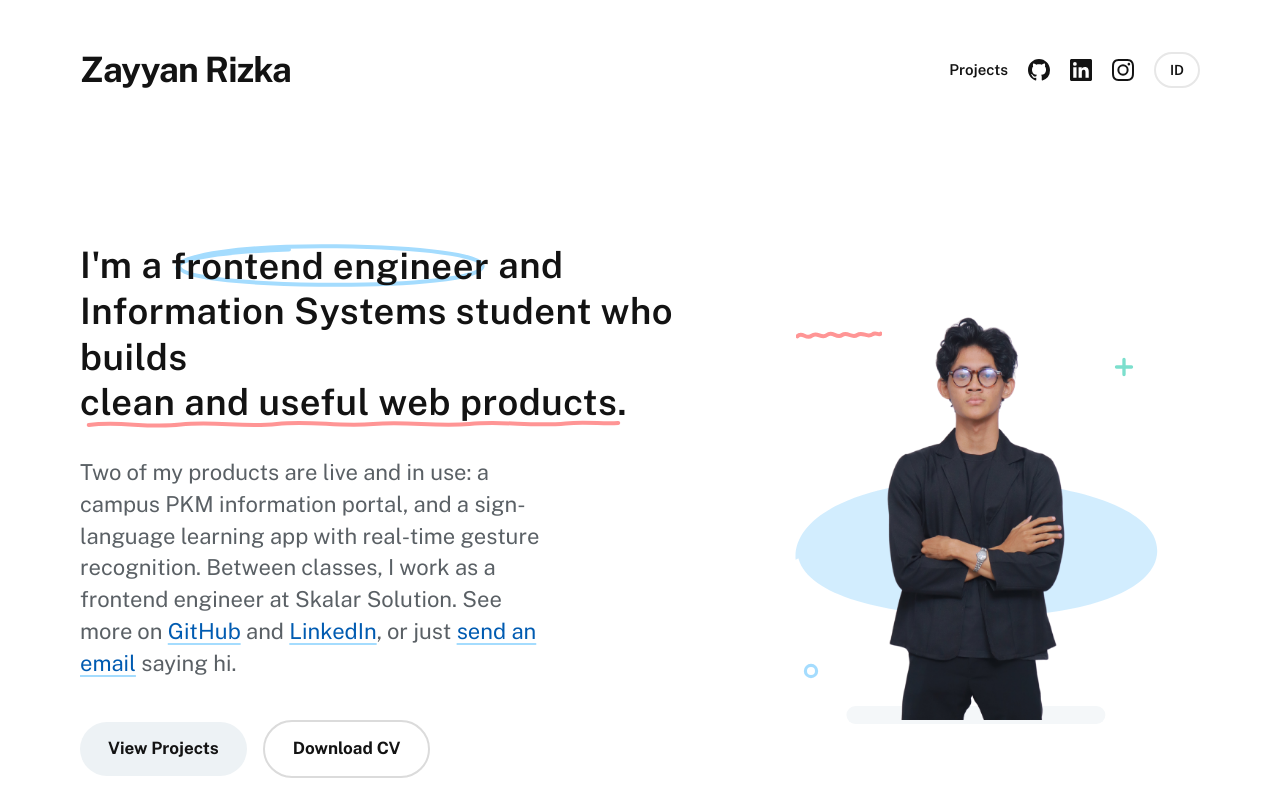
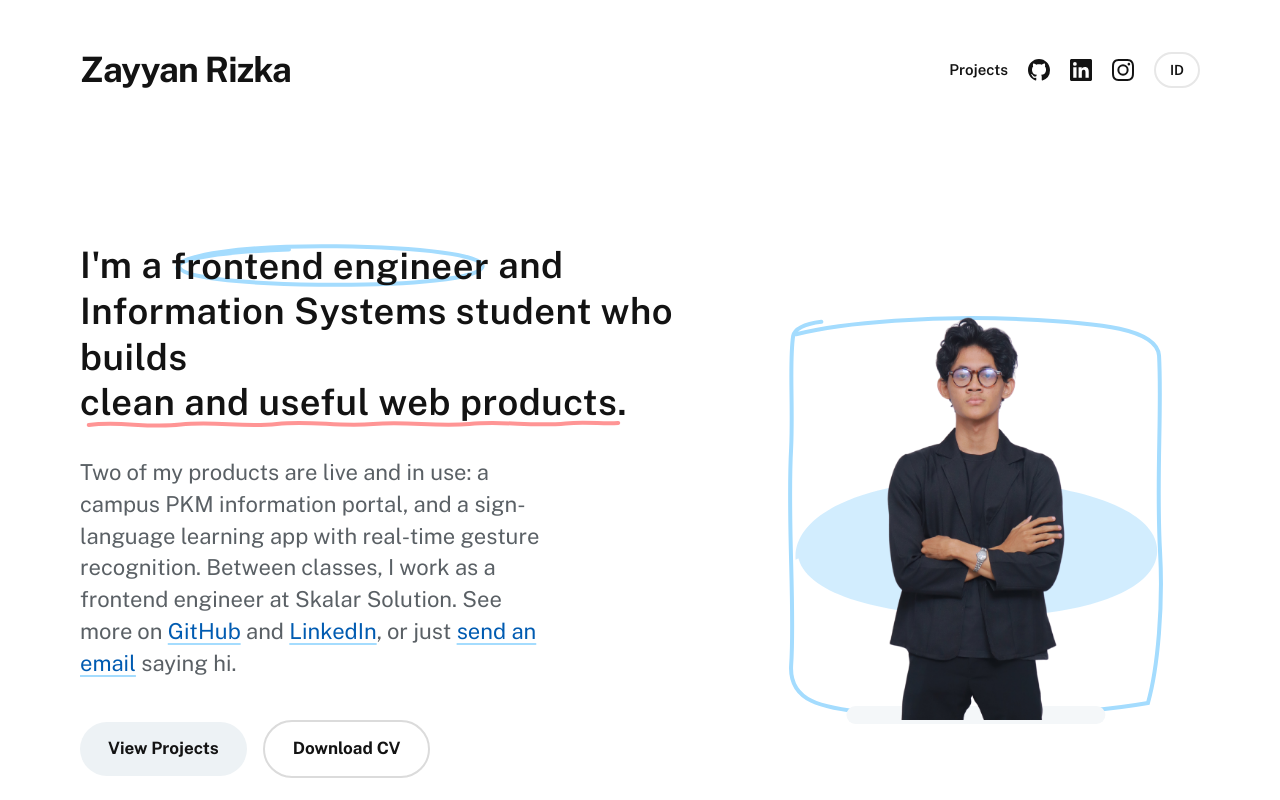
Before and after one commit to rzayyanr/portofolio, a Next.js app: page /en in a window 1280 px wide. Shown: the top 800 px of the page. Built offline with nearby package versions, Linux system fonts and the light colour scheme.

Commit message:
Hero: foto dibingkai coret biru mencong-mencong (doodle sekitar dihapus)

```diff
--- a/src/components/HeroPortrait.tsx
+++ b/src/components/HeroPortrait.tsx
@@ -1,14 +1,35 @@
 import Image from "next/image";
-import { SquiggleMark } from "./scribbles";
 
 type Props = {
   className?: string;
   alt: string;
 };
 
+/** Bingkai coretan tangan yang mencong-mencong — stroke biru identitas situs. */
+function FrameMark() {
+  return (
+    <svg
+      viewBox="0 0 400 480"
+      fill="none"
+      aria-hidden="true"
+      preserveAspectRatio="none"
+      className="absolute -left-[6%] -top-[3%] -z-10 h-[106%] w-[112%]"
+    >
+      <path
+        d="M 22 34 C 70 20 160 13 245 17 C 325 21 380 28 382 58 C 385 118 379 198 383 278 C 386 338 381 408 371 448 C 300 462 178 467 94 459 C 47 454 15 446 17 406 C 21 342 13 242 17 162 C 19 112 15 66 19 36 C 21 26 33 22 47 20"
+        stroke="#A4DCFE"
+        strokeWidth={4}
+        strokeLinecap="round"
+        vectorEffect="non-scaling-stroke"
+      />
+    </svg>
+  );
+}
+
 export default function HeroPortrait({ className, alt }: Props) {
   return (
     <div className={`relative mx-auto w-full max-w-[360px] ${className ?? ""}`}>
+      <FrameMark />
       <svg
         viewBox="0 0 400 90"
         preserveAspectRatio="none"
@@ -33,21 +54,6 @@ export default function HeroPortrait({ className, alt }: Props) {
         priority
         className="relative z-10 mx-auto h-auto w-[50%]"
       />
-      <SquiggleMark className="absolute left-[0%] top-[3%] z-0 h-[14px] w-[86px]" />
-      <svg
-        viewBox="0 0 24 24"
-        aria-hidden="true"
-        className="absolute right-[6%] top-[10%] z-0 h-[20px] w-[20px]"
-      >
-        <path d="M12 3 L12 21 M3 12 L21 12" stroke="#7CDFCD" strokeWidth={4} strokeLinecap="round" />
-      </svg>
-      <svg
-        viewBox="0 0 20 20"
-        aria-hidden="true"
-        className="absolute bottom-[10%] left-[2%] z-0 h-[16px] w-[16px]"
-      >
-        <circle cx="10" cy="10" r="7" stroke="#A4DCFE" strokeWidth={4} fill="none" />
-      </svg>
     </div>
   );
 }
--- a/src/content/dictionary.ts
+++ b/src/content/dictionary.ts
@@ -150,7 +150,7 @@ export const dictionary = {
       components: [
         { name: "Navbar", path: "src/components/Navbar.tsx", role: "Nama + ikon sosial + toggle bahasa" },
         { name: "Hero", path: "src/components/Hero.tsx", role: "Kalimat pembuka + coretan + CTA" },
-        { name: "HeroPortrait", path: "src/components/HeroPortrait.tsx", role: "Foto + oval backdrop + doodle" },
+        { name: "HeroPortrait", path: "src/components/HeroPortrait.tsx", role: "Foto + bingkai coret biru" },
         { name: "Projects", path: "src/components/Projects.tsx", role: "Kartu proyek unggulan berselang-seling" },
         { name: "About", path: "src/components/About.tsx", role: "Cerita, cara kerja, kegiatan, skill" },
         { name: "Contact", path: "src/components/Contact.tsx", role: "CTA email + tautan sosial" },
@@ -329,7 +329,7 @@ export const dictionary = {
       components: [
         { name: "Navbar", path: "src/components/Navbar.tsx", role: "Name + social icons + language toggle" },
         { name: "Hero", path: "src/components/Hero.tsx", role: "Opening line + scribbles + CTA" },
-        { name: "HeroPortrait", path: "src/components/HeroPortrait.tsx", role: "Photo + oval backdrop + doodles" },
+        { name: "HeroPortrait", path: "src/components/HeroPortrait.tsx", role: "Photo + blue scribble frame" },
         { name: "Projects", path: "src/components/Projects.tsx", role: "Alternating featured project cards" },
         { name: "About", path: "src/components/About.tsx", role: "Story, process, activities, skills" },
         { name: "Contact", path: "src/components/Contact.tsx", role: "Email CTA + social links" },
```
Also changed, not shown: 1 other file (tests, documents, lock files or other folders).
